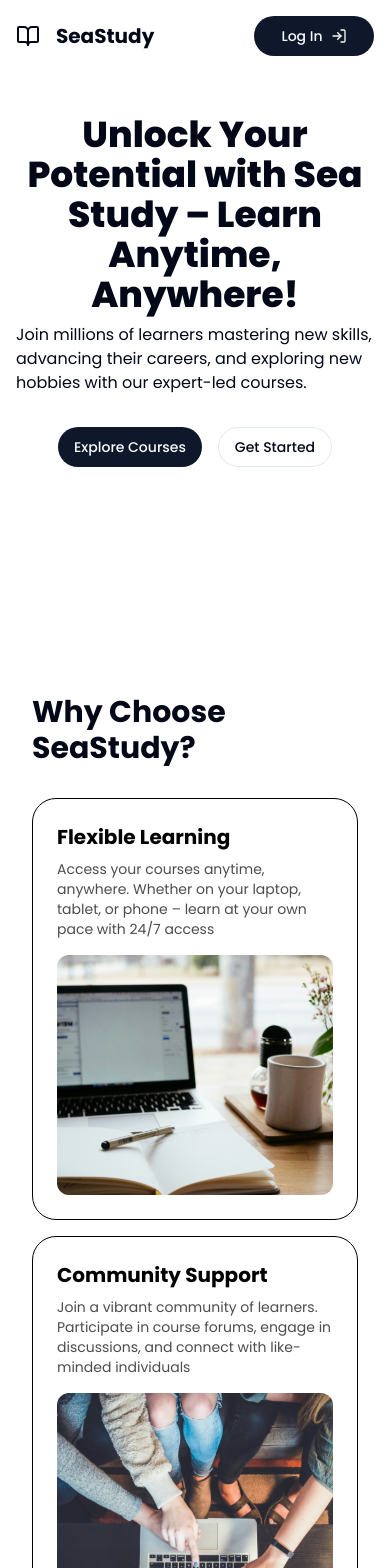
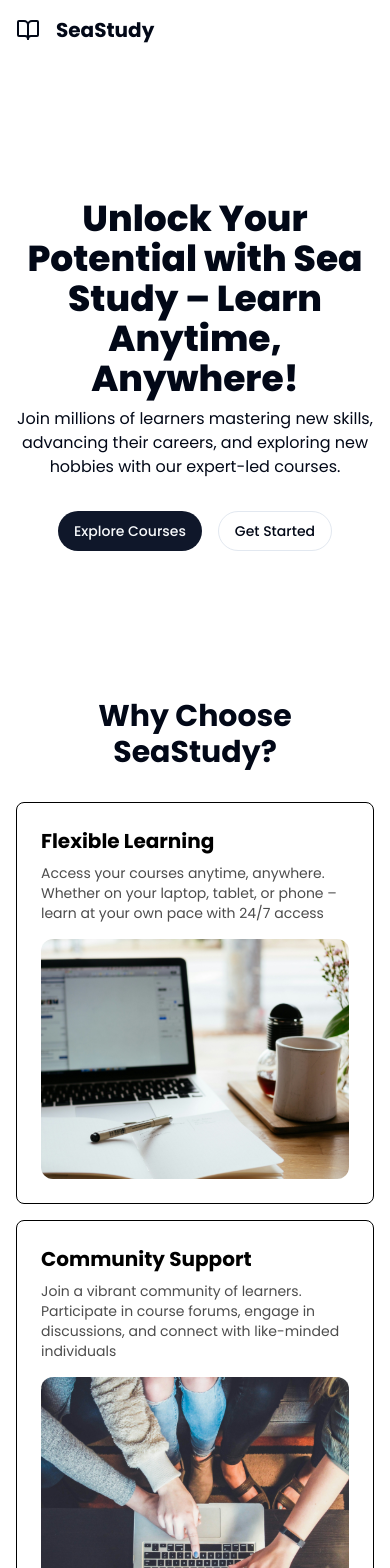
Before and after one commit to W-ptra/SeaStudy, a Next.js app in the folder frontend/: page / in a window 390 px wide. Shown: the top 1568 px of the page. Built offline with nearby package versions, Linux system fonts and the light colour scheme.

Commit message:
feat: add popular course section

```diff
--- a/frontend/app/page.tsx
+++ b/frontend/app/page.tsx
@@ -4,7 +4,7 @@ import PopularCourses from "@/components/home/PopularCourses";
 
 export default function Home() {
   return (
-    <main className="wrapper space-y-28">
+    <main className="space-y-8 md:space-y-16 lg:space-y-24">
       <Hero />
       <Features />
       <PopularCourses />
--- a/frontend/components/Navbar.tsx
+++ b/frontend/components/Navbar.tsx
@@ -35,7 +35,7 @@ const Navbar = () => {
         </h1>
         <nav>
           {/* IF THE USER HASN'T LOGGED IN */}
-          <Button className='w-[120px] flex items-center justify-center rounded-full gap-2 hover:gap-4 transition-all'>
+          <Button className='w-[120px] hidden md:flex items-center justify-center rounded-full gap-2 hover:gap-4 transition-all'>
             Log In <LogIn className='w-4 h-4' />
           </Button>
         </nav>
--- a/frontend/components/home/Features.tsx
+++ b/frontend/components/home/Features.tsx
@@ -8,7 +8,7 @@ import { featureItems } from '@/lib/constants';
 const Features = () => {
   return (
     <div className='wrapper space-y-8'>
-      <h3 className='text-3xl font-bold'>Why Choose SeaStudy?</h3>
+      <h3 className='text-3xl font-bold text-center md:text-start'>Why Choose SeaStudy?</h3>
       <div className='w-full grid grid-cols-1 md:grid-cols-2 lg:grid-cols-3 gap-4'>
         {featureItems.map(item => (
           <FeatureCard key={item.label} label={item.label} description={item.description} image={item.image} />
@@ -31,7 +31,7 @@ const FeatureCard = ({
 }) => {
   return (
     <CardContainer>
-      <CardBody className="relative group/card dark:hover:shadow-2xl dark:hover:shadow-emerald-500/[0.1] dark:bg-black dark:border-white/[0.2] border-black w-auto rounded-[24px] p-6 border h-full">
+      <CardBody className="relative group/card dark:hover:shadow-2xl dark:hover:shadow-emerald-500/[0.1] dark:bg-black dark:border-white/[0.2] border-black w-auto rounded-lg p-6 border h-full">
         <CardItem
           translateZ="50"
           className="text-xl font-bold text-black dark:text-white"
--- a/frontend/components/home/Hero.tsx
+++ b/frontend/components/home/Hero.tsx
@@ -3,9 +3,9 @@ import { Button } from '../ui/button'
 
 const Hero = () => {
   return (
-    <div className='flex flex-col items-center gap-y-8 h-[550px] justify-center'>
+    <div className='mt-[100px] wrapper flex flex-col text-center items-center gap-y-8 h-[550px] justify-center'>
       <div className='space-y-2'>
-        <h1 className='text-4xl font-extrabold text-center'>Unlock Your Potential with Sea Study – Learn Anytime, Anywhere!</h1>
+        <h1 className='text-4xl font-extrabold'>Unlock Your Potential with Sea Study – Learn Anytime, Anywhere!</h1>
         <h5>Join millions of learners mastering new skills, advancing their careers, and exploring new hobbies with our expert-led courses.</h5>
       </div>
       <div className='flex gap-x-4'>
--- a/frontend/components/home/PopularCourses.tsx
+++ b/frontend/components/home/PopularCourses.tsx
@@ -1,5 +1,7 @@
 import { popularCourses } from '@/lib/constants'
 import React from 'react'
+import { Star } from 'lucide-react';
+import { Button } from '../ui/button';
 
 const PopularCourses = () => {
   return (
@@ -40,15 +42,19 @@ const PopularCoursesCard = ({
   ctaButton: string
 }) => {
   return (
-    <div className='p-4 border border-black rounded-xl space-y-4'>
+    <div className='p-4 border border-black flex flex-col justify-between rounded-lg space-y-4'>
       <div>
         <p className='text-[18px] font-bold'>{courseName}</p>
         <p className='text-[14px] text-black/70'>{instructor}</p>
       </div>
-      <p>{rating}</p>
-      <div>
-        <p className='text-sm'>{description}</p>
-        <p>{ctaButton}</p>
+      <div className='space-y-4'>
+        <p className='flex items-center gap-x-2'>{rating} <Star className='h-4 w-4' /></p>
+        <div>
+          <p className='text-sm'>{description}</p>
+        </div>
+        <Button className='rounded-full'>
+          {ctaButton}
+        </Button>
       </div>
     </div>
   )
```
